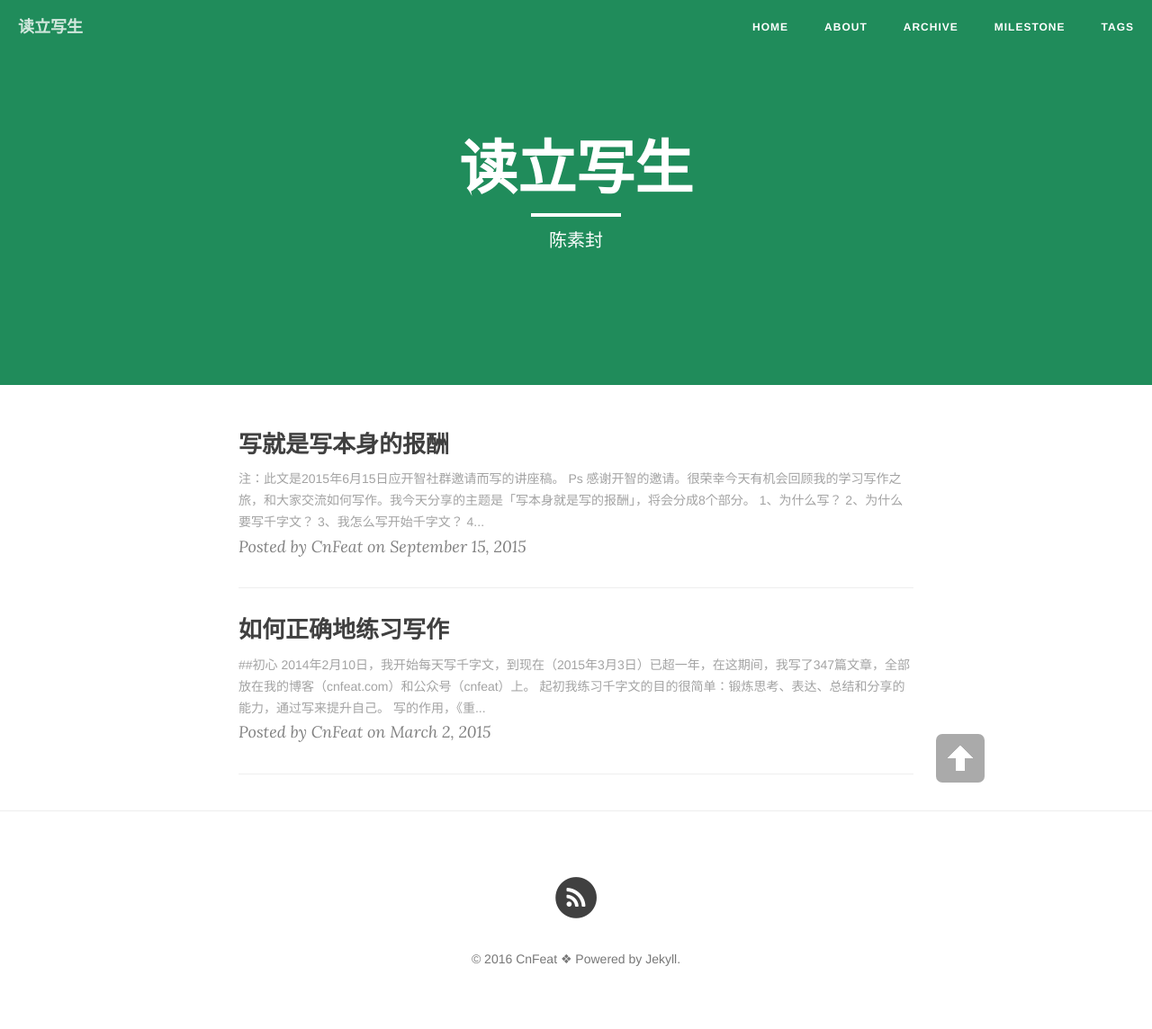
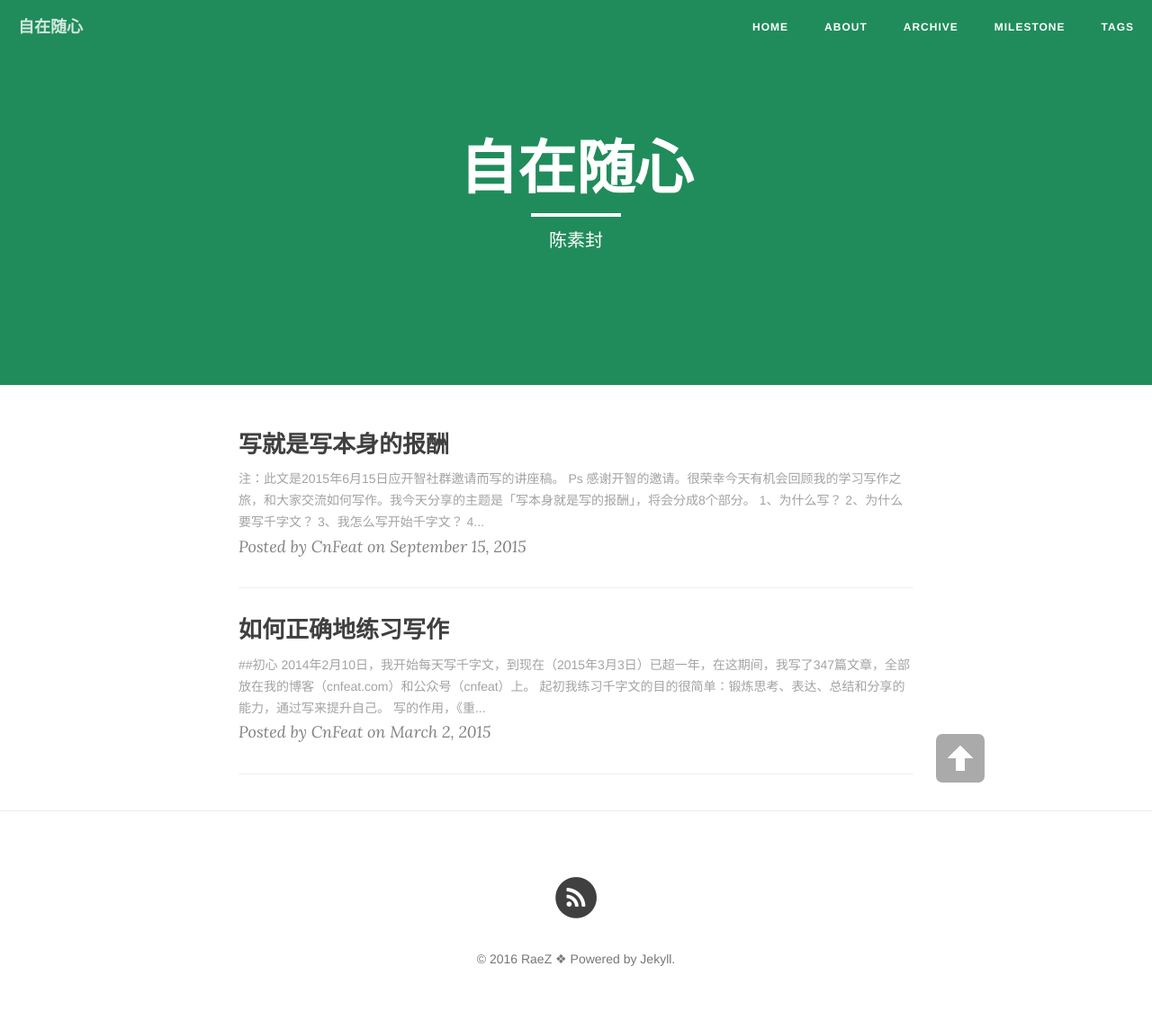
Before and after one commit to raez/raez.github.io, a Jekyll site: the page built from index.html, in a window 1280 px wide. Shown: the whole page at 90% size. Built offline with Jekyll 4.4.1, drawn with Linux system fonts in a browser that asks for light colours; nearby versions of some CDN libraries; the list of posts is cut into pages by our own code.

Commit message:
Try to modify _config.yml

```diff
--- a/_config.yml
+++ b/_config.yml
@@ -1,16 +1,16 @@
 # Site settings
-title: 读立写生
+title: 自在随心
 header-img: "img/green.jpg"
 tagline: "cn"
-description: "陈素封|读而立·写而生"
+description: "RaeZ"
 baseurl: ""
-url: "http://cnfeat"
+url: ""
 
 # About/contact
 owner:
-  name: " CnFeat"
-  email: CnFeat@gmail.com
-  bio: "写就是写的报酬"
+  name: "RaeZ"
+  email: raez.lu@gmail.com
+  bio: ""
 
 # Data
 gavatar: http://dreamofbook.qiniudn.com/Az..png
```
